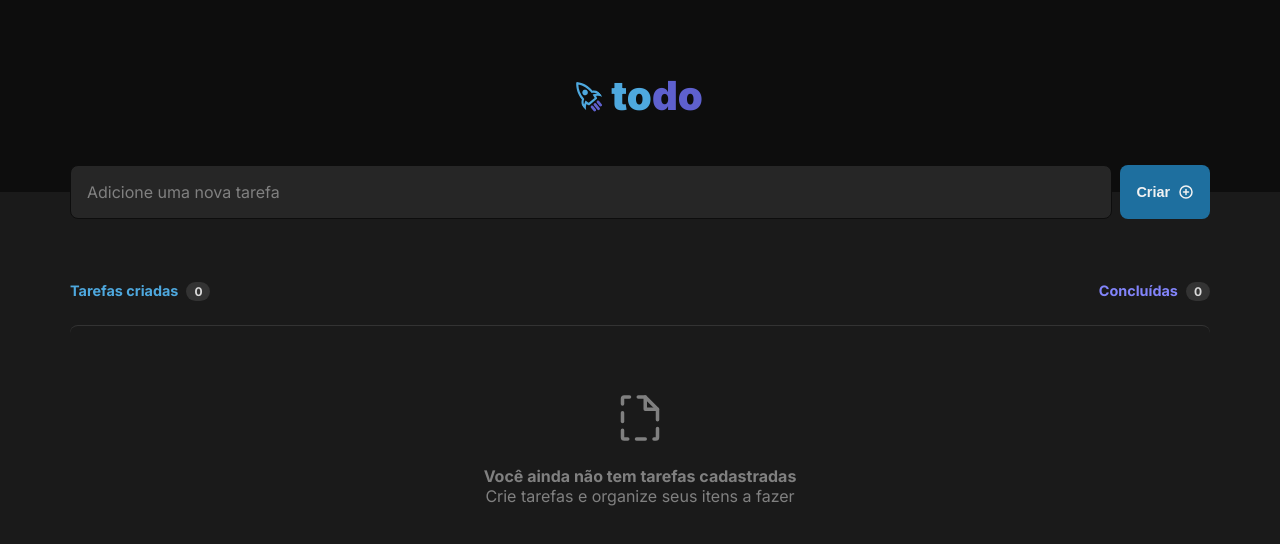
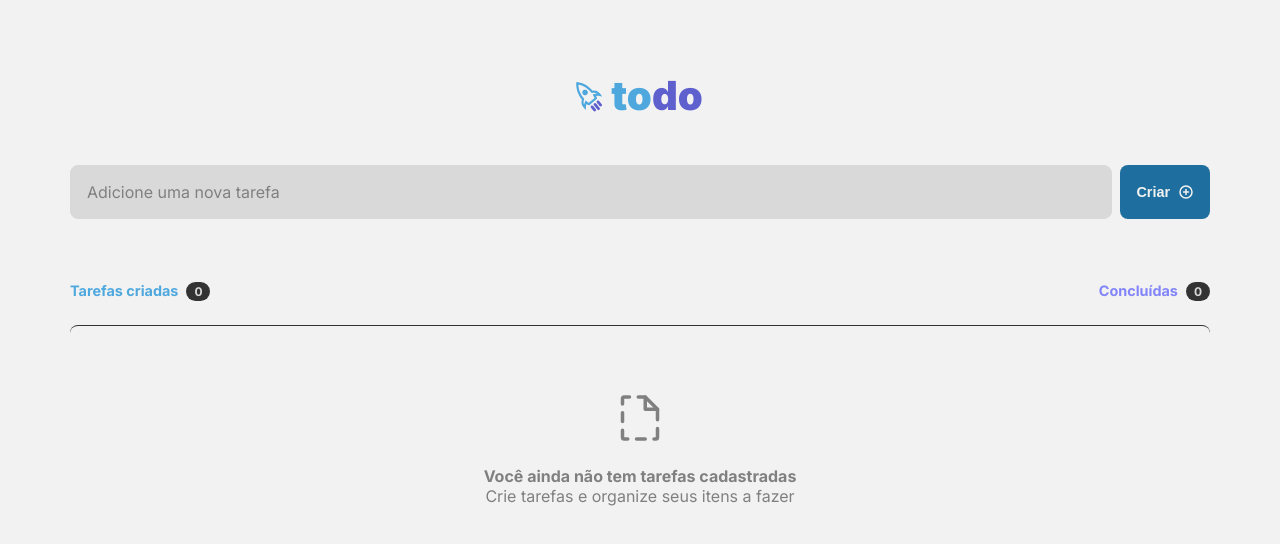
Before and after one commit to IvGomes/ignite-rs-todolist, a React (Vite) app: page / in a window 1280 px wide. Shown: the top 544 px of the page. Built offline with nearby package versions, Linux system fonts and the light colour scheme.

Commit message:
feat: Alteração de cores e css para tema light
Realizada preparação de css com alteração de cores para tema dark e
light. Também foi feito todas as condicionais para a alterações de cores
de acordo com o tema

```diff
--- a/src/App.module.css
+++ b/src/App.module.css
@@ -6,3 +6,18 @@
     width: 100%;
     gap: 8px;
 }
+
+.section {
+    height: 100%;
+}
+
+
+.lightTheme,
+.lightTheme header {
+    background-color: var(--gray-100);
+}
+
+
+.darkTheme {
+    background-color: var(--gray-600);
+}
--- a/src/App.tsx
+++ b/src/App.tsx
@@ -8,9 +8,12 @@ import styles from "./App.module.css";
 
 
 function App() {
+  const [darkTheme, setDarkTheme] = useState(false);
   const [isLoadPage, setIsLoadPage] = useState(true);
   const [inputValue, setInputValue] = useState("");
   const [tasks, setTasks] = useState([]);
+
+  const darkThemeIsActive = darkTheme ? 'darkTheme' : 'lightTheme';
 
 
   function setTasksStorage() {
@@ -26,8 +29,6 @@ function App() {
 
     localStorage
       .setItem('listTasks', parsedTasks);
-
-    console.log('loaded LocalStorage')
   }
 
   function getTasksOnStorage() {
@@ -51,20 +52,27 @@ function App() {
 
 
   return (
-    <>
+    <section className={`
+      ${styles[darkThemeIsActive]}
+      ${styles.section}
+    `}>
       <Header />
       <main>
         <form className={styles.inputContainer}>
           <Input
+            theme={darkThemeIsActive}
             stateManagement={[inputValue, setInputValue]}
           />
           <CreateButton
             stateManagement={[setTasks, inputValue, setInputValue]}
           />
         </form>
-        <TasksBoard stateManagement={[tasks, setTasks]} />
+        <TasksBoard
+          theme={darkThemeIsActive}
+          stateManagement={[tasks, setTasks]}
+        />
       </main>
-    </>
+    </section>
   )
 }
 
--- a/src/components/DeleteButton.module.css
+++ b/src/components/DeleteButton.module.css
@@ -1,12 +1,17 @@
+.lightTheme.box:hover {
+    background-color: var(--gray-100);
+}
+
+.darkTheme.box:hover {
+    background-color: var(--gray-400);
+}
+
+
 .box {
     display: inline-flex;
-    padding: 5px;
+    padding: 10px;
     border-radius: var(--border-radius-sm);
     cursor: pointer;
-}
-
-.box:hover {
-    background-color: var(--gray-400);
 }
 
 .icon {
--- a/src/components/DeleteButton.tsx
+++ b/src/components/DeleteButton.tsx
@@ -3,6 +3,7 @@ import styles from './DeleteButton.module.css';
 
 
 interface DeleteButtonProps {
+    theme: string;
     itemId: string;
     stateManagement: any[]
 }
@@ -13,8 +14,8 @@ interface TasksStateManagement {
     resolved: boolean;
 }
 
-export function DeleteButton({ itemId, stateManagement }: DeleteButtonProps) {
-    const [tasks, setTasks] = stateManagement;
+export function DeleteButton({theme, itemId, stateManagement }: DeleteButtonProps) {
+    const [tasks, setTasks, darkTheme] = stateManagement;
 
     function handleDeleteTask() {
         const tasksWithItemDeleted = tasks
@@ -24,8 +25,8 @@ export function DeleteButton({ itemId, stateManagement }: DeleteButtonProps) {
     }
 
     return (
-        <div className={styles.box} onClick={handleDeleteTask}>
-            <Trash className={styles.icon} />
+        <div className={`${styles[theme]} ${styles.box}`} onClick={handleDeleteTask}>
+            <Trash weight='bold' className={styles.icon} />
         </div>
     )
 }
--- a/src/components/Input.module.css
+++ b/src/components/Input.module.css
@@ -1,10 +1,21 @@
+.lightTheme.inner {
+  color: var(--gray-500);
+  background-color: var(--gray-200);
+  border-color: var(--gray-200);
+}
+
+.darkTheme.inner {
+  color: var(--gray-100);
+  background-color: var(--gray-500);
+  border-color: var(--gray-700);
+}
+
 .inner {
   width: 100%;
-  color: var(--gray-100);
-  background-color: var(--gray-500);
   padding: 1rem;
   border-radius: var(--border-radius);
-  border: 1px solid var(--gray-700);
+  border-width: 1px;
+  border-style: solid;
 }
 
 .inner:focus {
--- a/src/components/Input.tsx
+++ b/src/components/Input.tsx
@@ -2,10 +2,11 @@ import styles from './Input.module.css';
 
 
 interface InputProps {
+    theme: string;
     stateManagement: any[];
 }
 
-export function Input({ stateManagement }: InputProps) {
+export function Input({theme, stateManagement }: InputProps) {
     const [stateValue, setStateValue] = stateManagement;
 
 
@@ -13,7 +14,7 @@ export function Input({ stateManagement }: InputProps) {
         <input
             required
             id="inputTaskName"
-            className={styles.inner}
+            className={`${styles[theme]} ${styles.inner}`}
             name="value"
             type="text"
             placeholder="Adicione uma nova tarefa"
--- a/src/components/TasksBoard.tsx
+++ b/src/components/TasksBoard.tsx
@@ -6,6 +6,7 @@ import styles from './TasksBoard.module.css';
 
 
 interface TasksBoardProps {
+    theme: string;
     stateManagement: any[];
 }
 
@@ -15,12 +16,12 @@ interface TasksStateManagement {
     resolved: boolean;
 }
 
-export default function TasksBoard({ stateManagement }: TasksBoardProps) {
+export default function TasksBoard({theme, stateManagement }: TasksBoardProps) {
     const [taskChange, setTaskChange] = useState(false)
     const [resolvedTasks, setResolvedTasks] = useState('0')
 
     // state geral das tasks
-    const [tasks, setTasks] = stateManagement;
+    const [tasks, setTasks, darkThemeIsActive] = stateManagement;
 
     const tasksCountNumber = tasks.length;
     const isTask = tasksCountNumber !== 0;
@@ -70,11 +71,12 @@ export default function TasksBoard({ stateManagement }: TasksBoardProps) {
                                                 taskId={taskState.id}
                                                 isChecked={taskState.resolved}
                                                 text={taskState.task}
+                                                theme={theme}
                                                 stateManagement={[
                                                     taskChange,
                                                     setTaskChange,
                                                     tasks,
-                                                    setTasks
+                                                    setTasks,
                                                 ]}
                                             />
                                         </Tasks.Item>
--- a/src/components/TasksList.module.css
+++ b/src/components/TasksList.module.css
@@ -1,3 +1,16 @@
+.lightTheme.newTaskContainer {
+    background-color: var(--gray-200);
+    border-color: var(--gray-200);
+} .lightTheme.textWrapper p {
+    color: var(--gray-500);
+}
+
+.darkTheme.newTaskContainer {
+    background-color: var(--gray-500);
+    border-color: var(--gray-400);
+}
+
+
 .container {
     display: flex;
     flex-direction: column;
@@ -8,12 +21,12 @@
 
 .newTaskContainer {
     display: flex;
-    background-color: var(--gray-500);
     gap: 12px;
     padding: 16px;
     align-items: flex-start;
     border-radius: 8px;
-    border: 1px solid var(--gray-400);
+    border-width: 1px;
+    border-style: solid;
 }
 
 .textWrapper {
@@ -39,7 +52,6 @@
 }
 
 .textWrapper p {
-    color: var(--gray-100);
     margin: 0;
     font-size: var(--text-md);
 }
--- a/src/components/TasksList.tsx
+++ b/src/components/TasksList.tsx
@@ -1,6 +1,6 @@
 import { ReactNode, useState } from "react";
 
-import { FileDotted, Trash } from "phosphor-react";
+import { FileDotted } from "phosphor-react";
 import styles from './TasksList.module.css';
 import { Checkbox } from "./Checkbox";
 import { DeleteButton } from "./DeleteButton";
@@ -53,6 +53,7 @@ interface NewTaskProps {
     taskId: string;
     isChecked: boolean;
     text: string;
+    theme: string;
     stateManagement: any[];
 }
 
@@ -62,7 +63,7 @@ interface TasksStateManagement {
     resolved: boolean;
 }
 
-function NewTask({ taskId, isChecked, text, stateManagement }: NewTaskProps) {
+function NewTask({theme, taskId, isChecked, text, stateManagement }: NewTaskProps) {
     const [taskChange, setTaskChange, tasks, setTasks] = stateManagement;
     const [checked, setChecked] = useState(isChecked)
 
@@ -88,16 +89,23 @@ function NewTask({ taskId, isChecked, text, stateManagement }: NewTaskProps) {
 
 
     return (
-        <div data-checkedState={checked} className={styles.newTaskContainer}>
+        <div
+            data-checkedState={checked}
+            className={`
+                ${styles[theme]}
+                ${styles.newTaskContainer}
+            `}
+        >
             <span onClick={handleCheck}>
                 <Checkbox isChecked={checked} />
             </span>
-            <span className={checked ? styles.textWrapperChecked : styles.textWrapper}>
+            <span className={`${styles[theme]} ${checked ? styles.textWrapperChecked : styles.textWrapper}`}>
                 <p>
                     {text}
                 </p>
             </span>
             <DeleteButton
+                theme={theme}
                 itemId={taskId}
                 stateManagement={[tasks, setTasks]}
             />
--- a/src/global.css
+++ b/src/global.css
@@ -27,10 +27,6 @@
   --border-radius: 8px;
 }
 
-html {
-  background-color: var(--gray-600);
-}
-
 html,
 body,
 input {
@@ -39,6 +35,10 @@ input {
   font-family: 'Inter', sans-serif;
   font-size: 16px;
   font-weight: normal;
+}
+
+html, #root, body {
+  height: 100%;
 }
 
 #root {
@@ -52,7 +52,6 @@ main {
   display: flex;
   max-width: 1140px;
   width: 100%;
-  height: 100%;
   margin: 0 auto;
   border: none
 }
--- a/src/main.tsx
+++ b/src/main.tsx
@@ -2,6 +2,7 @@ import React from 'react'
 import ReactDOM from 'react-dom/client'
 import App from './App'
 import './global.css'
+
 
 ReactDOM.createRoot(document.getElementById('root') as HTMLElement).render(
   <React.StrictMode>
```
